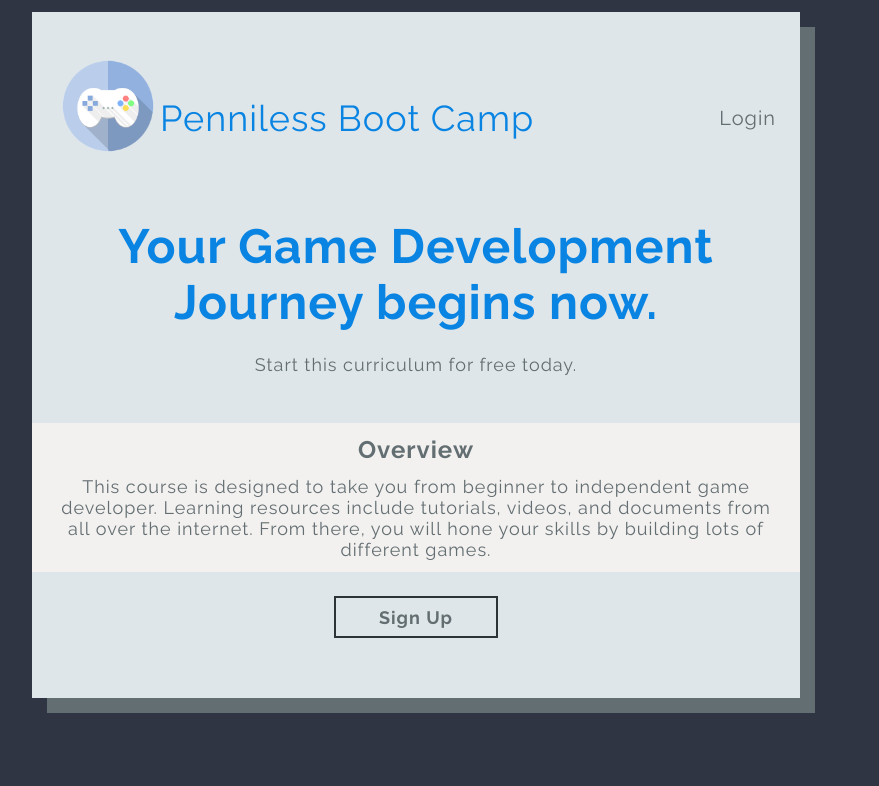
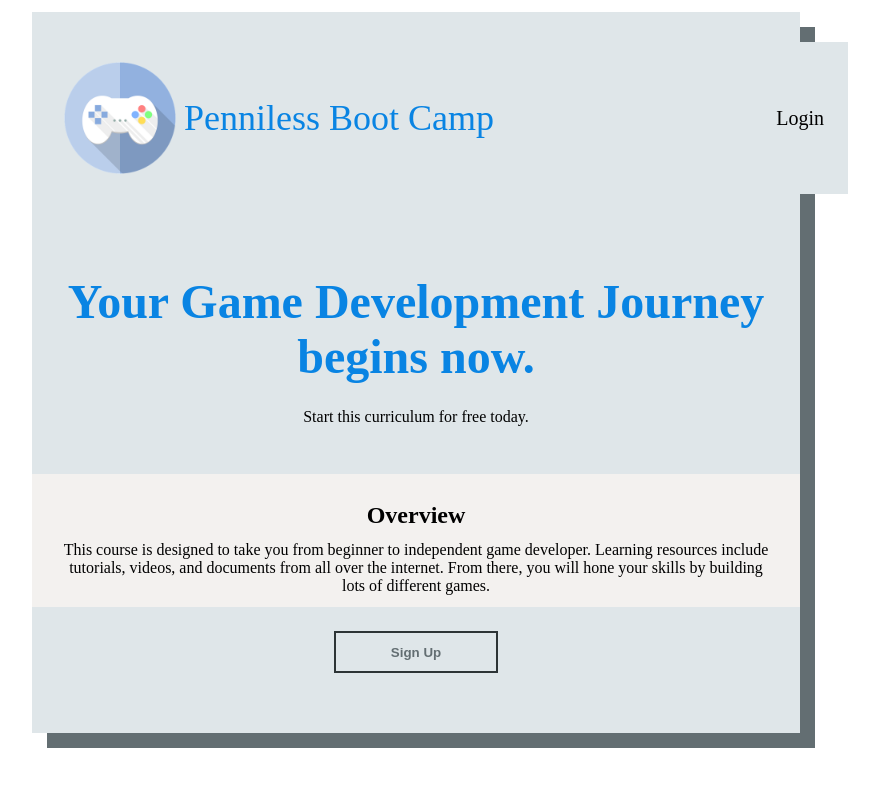
Before and after one commit to NoobCIT/gdb, a website: page public/index.html in a window 1280 px wide. Shown: the whole page, without its empty margins (224-1103 px from the left). Drawn offline with Linux system fonts and the light colour scheme.

Commit message:
adds grunt

```diff
--- /dev/null
+++ b/Gruntfile.js
@@ -0,0 +1,42 @@
+module.exports = function(grunt) {
+  require('jit-grunt')(grunt);
+
+  grunt.initConfig({
+    less: {
+      development: {
+        options: {
+          compress: true,
+          yuicompress: true,
+          optimization: 2,
+          plugins: [
+            new (require('less-plugin-autoprefix'))({browsers: ["last 2 versions"]})
+          ]
+        },
+        files: {
+          'public/css/styles.css': ['public/less/*.less']
+        }
+      }
+    },
+    autoprefixer: {
+      options: {
+        browsers: ['last 8 versions']
+      },
+      dist: {
+        files: {
+          'public/css/styles.css': 'public/css/styles.css'
+        }
+      }
+    },
+    watch: {
+      styles: {
+        files: ['public/less/**/*.less'],
+        tasks: ['less'],
+        options: {
+          nospawn: true
+        }
+      }
+    }
+  });
+
+  grunt.registerTask('default', ['less', 'watch']);
+};
--- /dev/null
+++ b/public/css/global.css
@@ -0,0 +1,10 @@
+* {
+  margin: 0;
+  padding: 0;
+  box-sizing: border-box;
+  font-family: 'Raleway', sans-serif;
+  color: #636e72;
+  background-color: #2f3542;
+  font-size: 18px;
+  letter-spacing: 1px;
+}
--- /dev/null
+++ b/public/less/styles.less
@@ -0,0 +1,116 @@
+a {
+  width: calc(50% - 5em)
+}
+
+.page-container {
+  max-width: 768px;
+  box-shadow: 15px 15px #636e72;
+  margin: 12px auto;
+  padding: 12px 0px;
+  background-color: #dfe6e9;
+}
+
+/* === HEADER === */
+header {
+  height: 128px;
+  display: flex;
+  max-width: 768px;
+  width: 100%;
+  margin: 18px auto 48px;
+  line-height: 128px;
+  text-align: bottom;
+  padding: 12px 24px;
+  background-color: #dfe6e9;
+
+  img {
+    height: 100%;
+    background-color: #dfe6e9;
+  }
+}
+
+.nav-title {
+  font-size: 36px;
+  color: #0984e3;
+  background-color: #dfe6e9;
+}
+
+.nav-login {
+  flex: 1;
+  text-align: right;
+  font-size: 20px;
+  background-color: #dfe6e9;
+}
+
+/* === MAIN === */
+
+.container {
+  display: flex;
+  margin: 18px auto 48px;
+  flex-direction: column;
+  align-items: center;
+  text-align: center;
+  max-width: 768px;
+  width: 100%;
+  background-color: #dfe6e9;
+}
+
+.main-heading {
+  background-color: #dfe6e9;
+}
+
+.main-heading h1 {
+  font-size: 48px;
+  margin-bottom: 24px;
+  color: #0984e3;
+  background-color: #dfe6e9;
+}
+
+.main-heading div {
+  margin-bottom: 48px;
+  background-color: #dfe6e9;
+}
+
+.overview {
+  background-color: #f3f1ef;
+  padding: 12px 24px;
+  margin-bottom: 24px;
+}
+
+.overview div {
+  background-color: #f3f1ef;
+}
+.overview h1 {
+  font-size: 24px;
+  margin-bottom: 12px;
+  background-color: #f3f1ef;
+}
+
+.signup button {
+  height: 42px;
+  width: 164px;
+  font-weight: 700;
+  color: #636e72;
+  border: 2px solid #2d3436;
+  background-color: #dfe6e9;
+  outline: none;
+
+}
+
+.signup button:hover {
+  background-color: #b2bec3;
+  color: #ffffff;
+}
+
+/* === RESPONSIVE STYLES === */
+
+@media only screen and (max-width: 480px) {
+
+}
+
+@media only screen and (max-width: 768px) {
+
+}
+
+@media only screen and (min-width: 769px) {
+
+}
--- a/server/server.js
+++ b/server/server.js
@@ -1,10 +1,16 @@
 const express = require('express');
+const lessMiddleware = require('less-middleware');
 const app = express();
 const path = require('path');
 const port = process.env.PORT || 3000;
 
 const publicPath = path.join(__dirname, '../public');
 
+app.use(lessMiddleware(__dirname + '/public/css', {
+  debug: true,
+  dest: __dirname,
+  force: true
+}));
 app.use(express.static(publicPath));
 
 app.get('/', function(req, res) {
--- /dev/null
+++ b/style.css
@@ -0,0 +1,85 @@
+.page-container {
+  max-width: 768px;
+  box-shadow: 15px 15px #636e72;
+  margin: 12px auto;
+  padding: 12px 0px;
+  background-color: #dfe6e9;
+}
+/* === HEADER === */
+header {
+  height: 128px;
+  display: flex;
+  max-width: 768px;
+  width: 100%;
+  margin: 18px auto 48px;
+  line-height: 128px;
+  text-align: bottom;
+  padding: 12px 24px;
+  background-color: #dfe6e9;
+}
+header img {
+  height: 100%;
+  background-color: #dfe6e9;
+}
+.nav-title {
+  font-size: 36px;
+  color: #0984e3;
+  background-color: #dfe6e9;
+}
+.nav-login {
+  flex: 1;
+  text-align: right;
+  font-size: 20px;
+  background-color: #dfe6e9;
+}
+/* === MAIN === */
+.container {
+  display: flex;
+  margin: 18px auto 48px;
+  flex-direction: column;
+  align-items: center;
+  text-align: center;
+  max-width: 768px;
+  width: 100%;
+  background-color: #dfe6e9;
+}
+.main-heading {
+  background-color: #dfe6e9;
+}
+.main-heading h1 {
+  font-size: 48px;
+  margin-bottom: 24px;
+  color: #0984e3;
+  background-color: #dfe6e9;
+}
+.main-heading div {
+  margin-bottom: 48px;
+  background-color: #dfe6e9;
+}
+.overview {
+  background-color: #f3f1ef;
+  padding: 12px 24px;
+  margin-bottom: 24px;
+}
+.overview div {
+  background-color: #f3f1ef;
+}
+.overview h1 {
+  font-size: 24px;
+  margin-bottom: 12px;
+  background-color: #f3f1ef;
+}
+.signup button {
+  height: 42px;
+  width: 164px;
+  font-weight: 700;
+  color: #636e72;
+  border: 2px solid #2d3436;
+  background-color: #dfe6e9;
+  outline: none;
+}
+.signup button:hover {
+  background-color: #b2bec3;
+  color: #ffffff;
+}
+/* === RESPONSIVE STYLES === */
```
Also changed, not shown: package.json (+10 -1 lines), public/css/styles.css, 1 other file.
